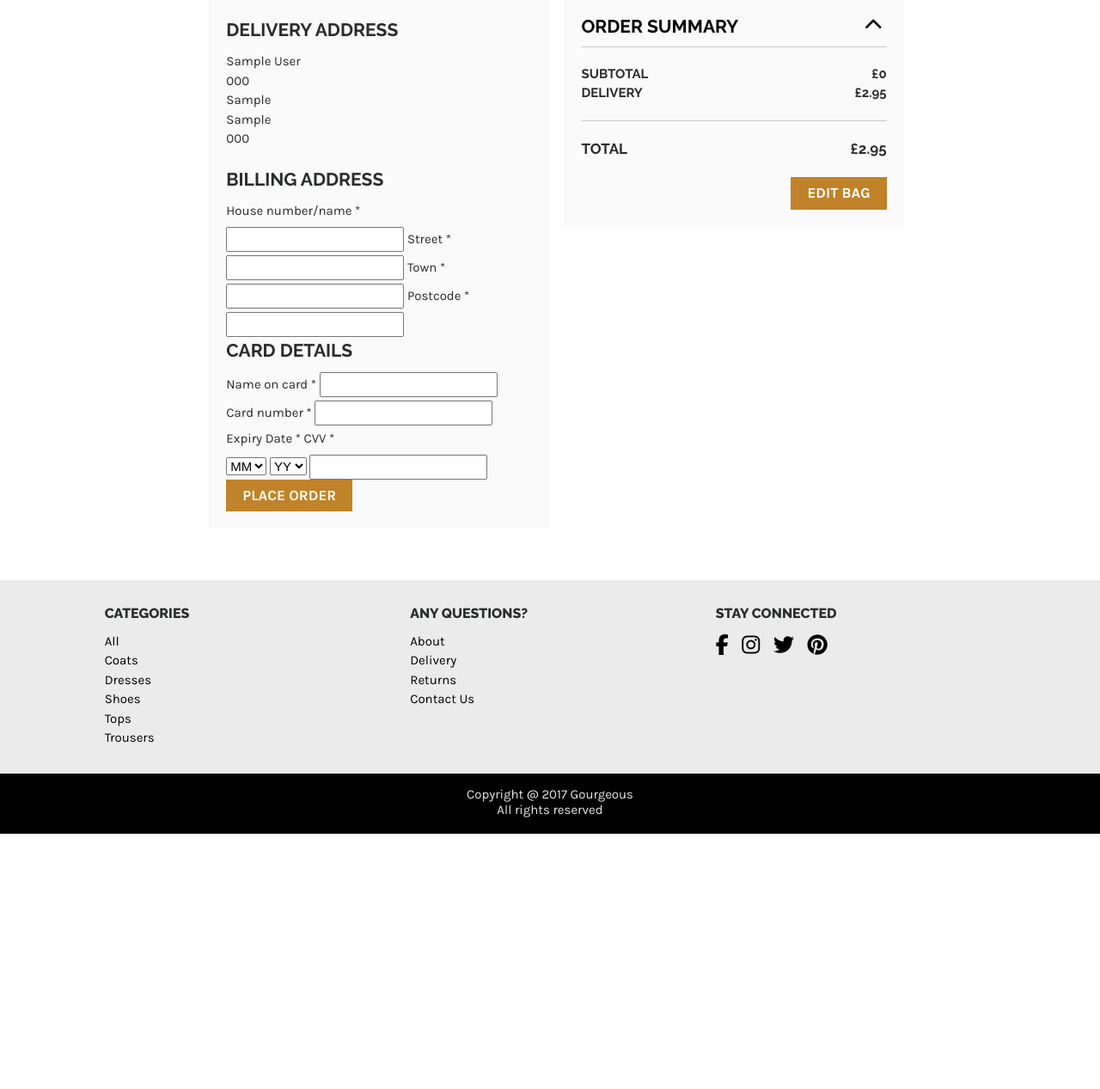
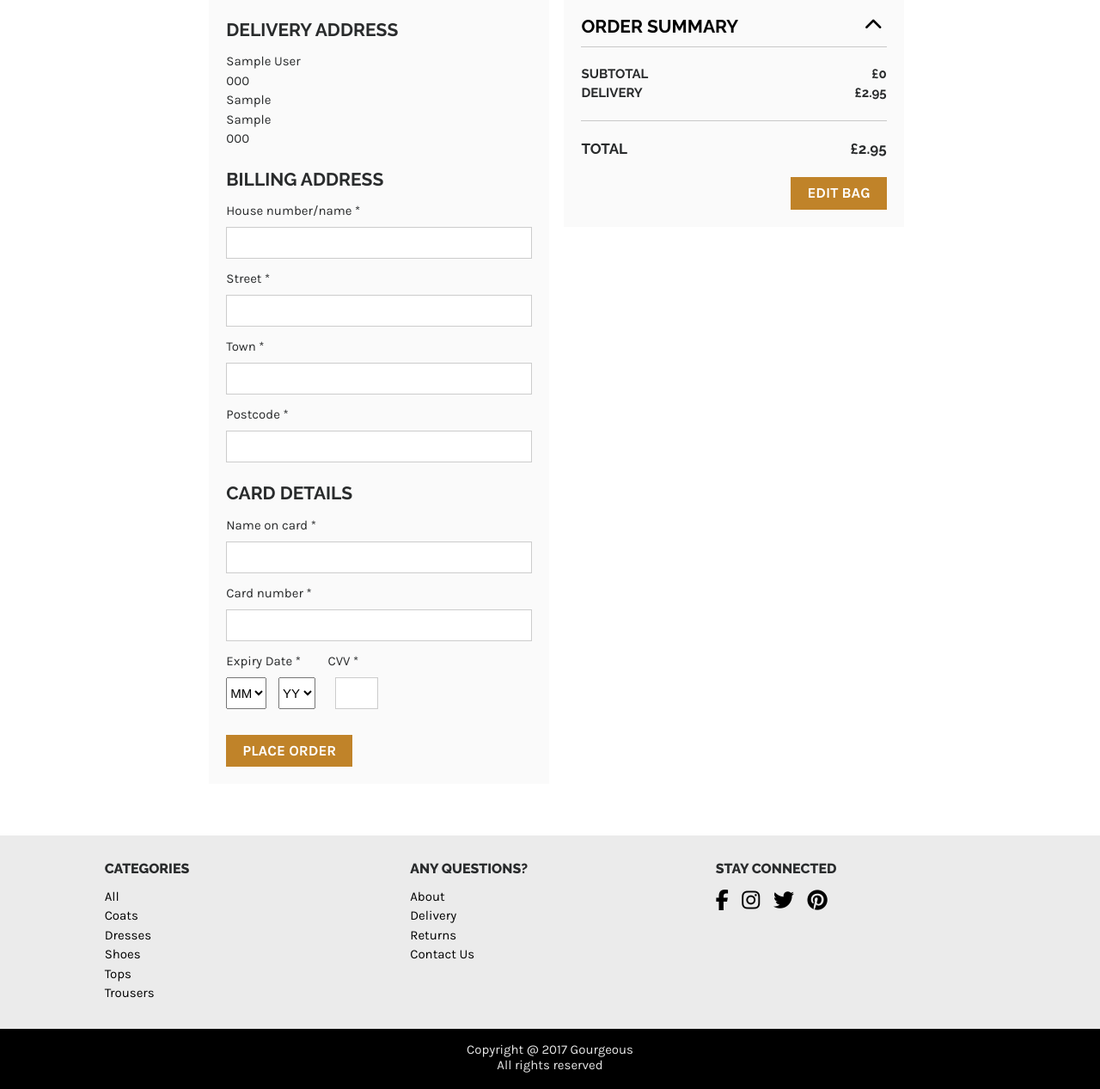
Before and after one commit to tatjanakolhapure/gorgeous-online-shop, a Django app: page /orders/checkout/ in a window 1280 px wide. Shown: the part 257-1524 px from the top of the page at 86% size. Before the commit the page ends 1227 px from the top, so only its background shows below. Run offline with Django 3.2, Linux system fonts and the light colour scheme; a user stored in the database is signed in; tables that the repository leaves empty hold one stand-in row (values such as "Sample post"); some libraries are stand-ins or nearby versions.

Commit message:
style payment form

```diff
--- a/static/css/custom.css
+++ b/static/css/custom.css
@@ -1009,7 +1009,8 @@ body {
     width: 50%;
 }
 
-#forms-container input {
+#forms-container input,
+.payment-form input {
     width: 100%;
     height: 37px;
     margin-bottom: 8px;
@@ -1017,7 +1018,8 @@ body {
     padding: 0 8px;
 }
 
-#forms-container input:last-of-type {
+#login-errors,
+#register-errors {
     margin-bottom: 20px;
 }
 
@@ -1037,6 +1039,13 @@ body {
     color: red;
 }
 
+#login-errors,
+#register-errors {
+    display: none;
+    color: red;
+    font-weight: 700;
+}
+
 @media screen and (min-width: 768px) {
     .heading--top {
         margin-top: 35px;
@@ -1060,26 +1069,20 @@ body {
         margin-bottom: 20px;
     }
 
-    #forms-container input {
+    #forms-container input,
+    .payment-form input {
         margin-bottom: 12px;
         padding: 0 12px;
     }
 
-    #forms-container input:last-of-type {
+    #login-errors,
+    #register-errors {
         margin-bottom: 30px;
     }
 
     #forms-container .form-group {
         margin-bottom: 60px;
     }
-}
-
-#login-errors,
-#register-errors {
-    display: none;
-    color: red;
-    font-weight: 700;
-    margin-bottom: 15px;
 }
 
 /* Account page */
@@ -2174,6 +2177,46 @@ body {
     display: inline-block;
 }
 
+.card-errors,
+.checkout-messages {
+    display: none;
+}
+
+.payment-form select {
+    height: 37px;
+    margin-bottom: 8px;
+}
+
+.select-labels,
+.button--payment {
+    display: block;
+}
+
+#id_cvv {
+    width: 42px;
+    margin-bottom: 20px;
+}
+
+label[for='id_expiry_month'],
+label[for='id_cvv'] {
+    display: inline-block;
+}
+
+#id_expiry_month {
+    margin-right: 10px;
+}
+
+#id_expiry_year {
+    margin-right: 20px;
+}
+
+label[for='id_expiry_month'] {
+    margin-right: 28px;
+}
+
+#id_address_zip {
+    margin-bottom: 15px;
+}
 
 @media screen and (min-width : 425px) {
     .checkout-summary .cart-product__img {
@@ -2214,6 +2257,19 @@ body {
     .checkout-details__address {
         margin-bottom: 20px;
     }
+
+    #id_cvv {
+        width: 50px;
+        margin-bottom: 30px;
+    }
+
+    .payment-form select {
+        margin-bottom: 12px;
+    }
+
+    #id_address_zip {
+        margin-bottom: 20px;
+    }
 }
 
 @media screen and (min-width : 1440px) {
```
Lines whose indentation alone changed are shown as unchanged.
